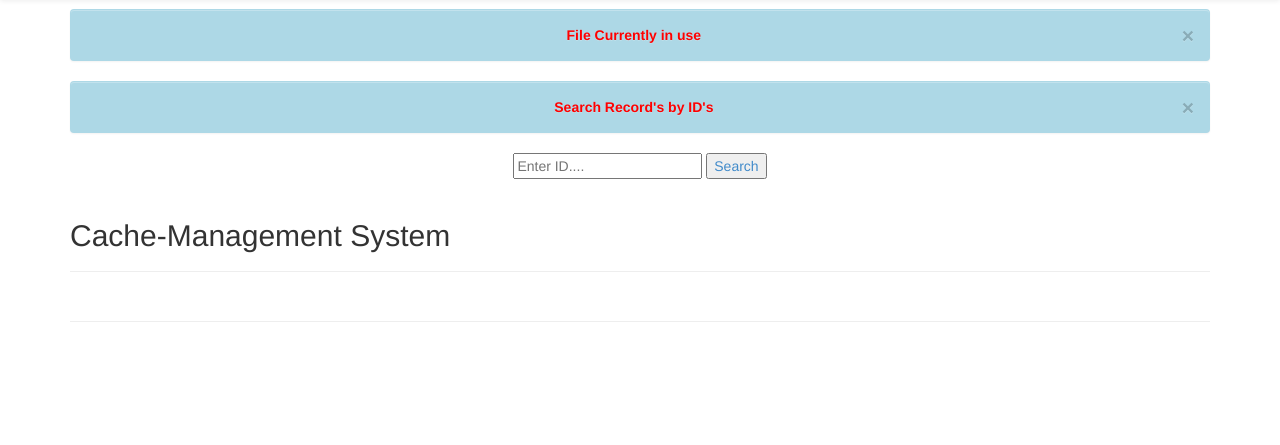
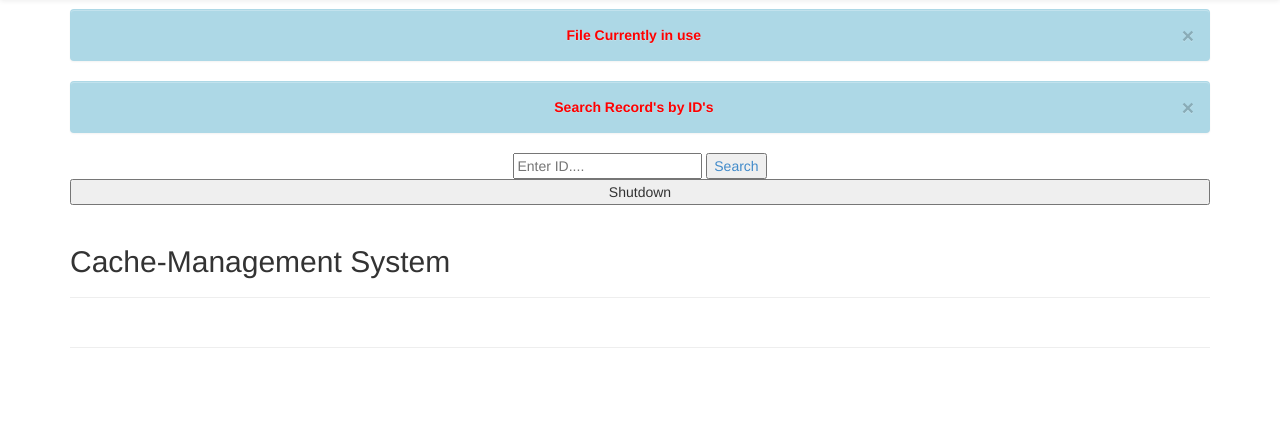
Before and after one commit to hriks/cache_python, a Flask app: page / in a window 1280 px wide. Shown: the part 51-496 px from the top of the page. Run offline with Flask 2, Linux system fonts and the light colour scheme; some libraries are stand-ins or nearby versions.

Commit message:
Able to shutdown using flask shutdown

```diff
--- a/app.py
+++ b/app.py
@@ -247,6 +247,21 @@ if not app.debug:
     app.logger.info('errors')
 
 
+# Shutdown Server
+def shutdown_server():
+    func = request.environ.get('werkzeug.server.shutdown')
+    if func is None:
+        raise RuntimeError('Not running with the Werkzeug Server')
+    func()
+
+
+@app.route('/shutdown', methods=['POST'])
+def shutdown():
+    session.clear()
+    shutdown_server()
+    return 'Server shutting down...'
+
+
 # Default port:
 if __name__ == '__main__':
     app.run(debug=True)
--- a/templates/layouts/main.html
+++ b/templates/layouts/main.html
@@ -56,7 +56,6 @@
             <li {% if request.endpoint == 'addinfo' %} class="active" {% endif %}><a href="{{ url_for('addinfo') }}">
             Add New Record
             </a></li>
-
           </ul>
           <ul class="nav navbar-nav pull-right">
 
@@ -89,6 +88,11 @@
           <input type="submit" name= "Search" value ="Search" />
         </form>
       </a>
+      <form action="shutdown" method= POST>
+                <button name="submit" type="submit" style="width: 100%">
+                  Shutdown
+                </button>
+      </form>
 
       {% with messages = get_flashed_messages() %}
         {% if messages %}
```
